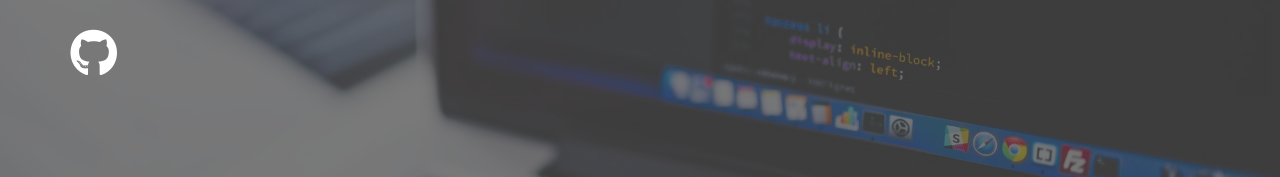
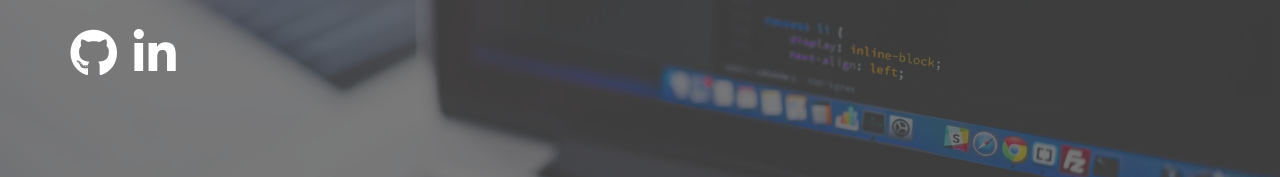
Before and after one commit to jeanrsantos/portifolio, a website: page dist/index.html in a window 1280 px wide. Shown: the part 413-590 px from the top of the page. Drawn offline with Linux system fonts and the light colour scheme.

Commit message:
Atualizacao de conteúdo

```diff
--- a/dist/index.html
+++ b/dist/index.html
@@ -49,6 +49,9 @@
         <a href="https://github.com/Jeanpdt">
           <i class="fab fa-github fa-3x"></i>
         </a>
+        <a href="https://www.linkedin.com/in/jeansantospdt/">
+          <i class="fab fa-linkedin-in fa-3x"></i>
+        </a>
       </div>
     </main>
 
```
